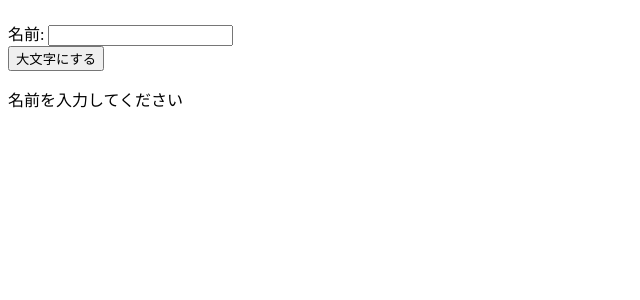
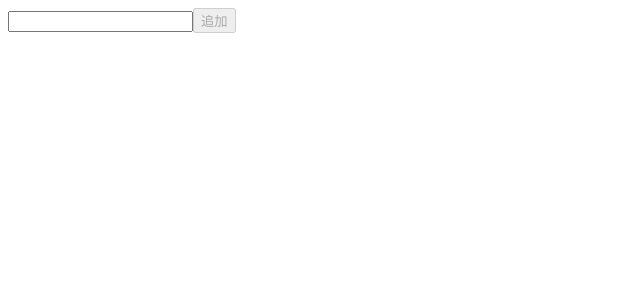
Before and after one commit to hibichan1789/react-practice, a React (Vite) app: page / in a window 1280 px wide. Shown: the top 300 px of the page, without its empty margins (0-640 px from the left). Built offline with nearby package versions, Linux system fonts and the light colour scheme.

Commit message:
input-practice

```diff
--- a/src/App.tsx
+++ b/src/App.tsx
@@ -1,38 +1,48 @@
-// src/App.tsx
+// src/App.ts
 
 import { useState } from "react";
-
-function DisplayName({name}:{name:string}){
-  return <h1>{name}</h1>
-}
-function InputForm({currentText, handleText}:{currentText:string; handleText:(inputValue:string)=>void}){
+import { v4 as uuid4 } from "uuid";
+function FormTodo({currentText, handleChange, handleSubmit}:{currentText:string;handleChange:(text:string)=>void;handleSubmit:(text:string)=>void}){
   return(
     <div>
-      <label htmlFor="input-name">名前: </label>
-      <input type="text" value={currentText} id="input-name" onChange={(event)=>handleText(event.target.value)}/>
+      <input type="text" value={currentText} onChange={(event)=>handleChange(event.target.value)}/>
+      <button type="button" disabled={currentText.length === 0} onClick={()=>handleSubmit(currentText)}>追加</button>
     </div>
   );
 }
-function UpperButton({handleClick}:{handleClick:()=>void}){
-  return <button onClick={handleClick}>大文字にする</button>
+function DisplayTodo({todos, handleDelete}:{todos:Todo[]; handleDelete:(targetId:string)=>void}){
+  return(
+    <ul>
+      {todos.map(todo=> <li key={todo.id}>{todo.name}<button type="button" onClick={()=>handleDelete(todo.id)}>削除</button></li>)}
+    </ul>
+  );
 }
-export default function NameApp(){
+
+type Todo = {
+  id:string;
+  name:string;
+}
+export default function TodoApp(){
   const [currentText, setCurrentText] = useState<string>("");
-  const isLong = currentText.length >= 10;
-  function handleInput(text:string){
+  const [todos, setTodos] = useState<Todo[]>([]);
+
+  function handleChange(text:string){
     setCurrentText(text);
   }
-  function handleToUpper(){
-    const textUpperCase = currentText.toUpperCase();
-    setCurrentText(textUpperCase);
+  function handleSubmit(text:string){
+    const newTodo = {id:uuid4(), name:text};
+    const newTodos = [...todos, newTodo];
+    setTodos(newTodos);
+    setCurrentText("");
+  }
+  function handleDelete(targetId:string){
+    const deletedTodos = todos.filter(todo => todo.id !== targetId);
+    setTodos(deletedTodos);
   }
   return(
     <>
-      <DisplayName name={currentText}/>
-      <InputForm currentText={currentText} handleText={handleInput}/>
-      <UpperButton handleClick={handleToUpper}/>
-      {currentText.length === 0 ? <p>名前を入力してください</p> : ""}
-      {isLong ? <p style={{color:"red"}}>文字が長すぎます</p> : ""}
+      <FormTodo currentText={currentText} handleChange={handleChange} handleSubmit={handleSubmit}/>
+      <DisplayTodo todos={todos} handleDelete={handleDelete}/>
     </>
   );
 }
```
